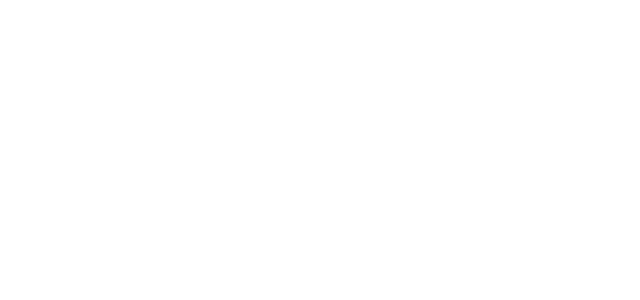
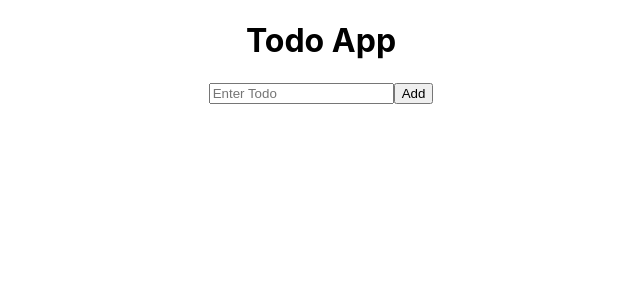
Before and after one commit to harriswill22/TODOAPP-React, a React (Create React App) app: page / in a window 1280 px wide. Shown: the top 300 px of the page, without its empty margins (319-959 px from the left). Built offline with nearby package versions, Linux system fonts and the light colour scheme.

Commit message:
adds todo list

```diff
--- a/src/App.js
+++ b/src/App.js
@@ -1,11 +1,12 @@
 import React, { Component } from 'react';
-
+import TodoList from './todolist'
 import './App.css';
 
 class App extends Component {
   render() {
     return (
       <div className="App">
+      <TodoList/>
       </div>
     );
   }
```
